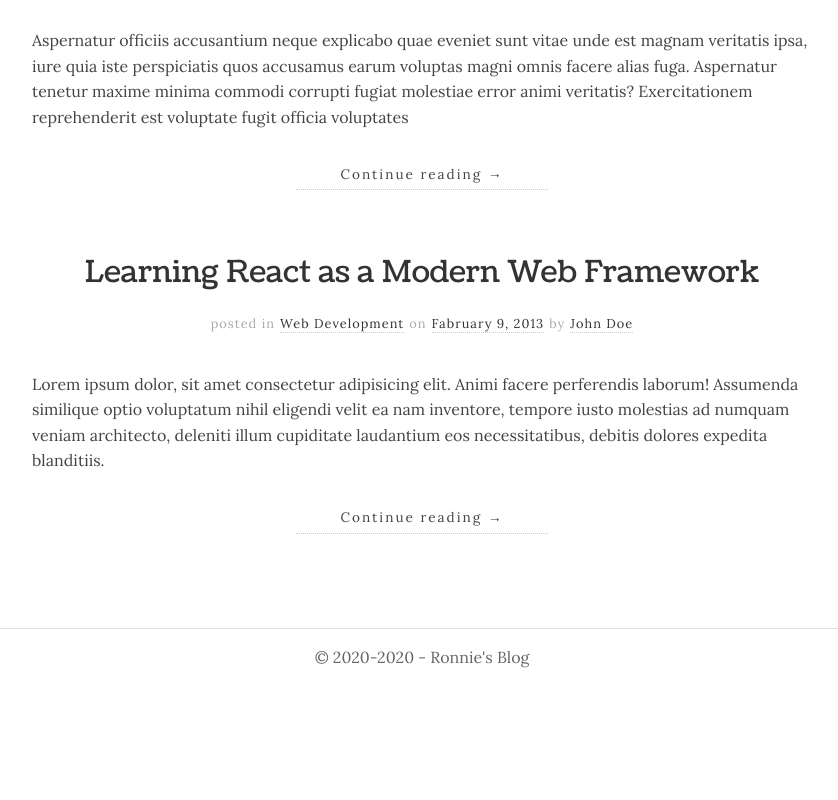
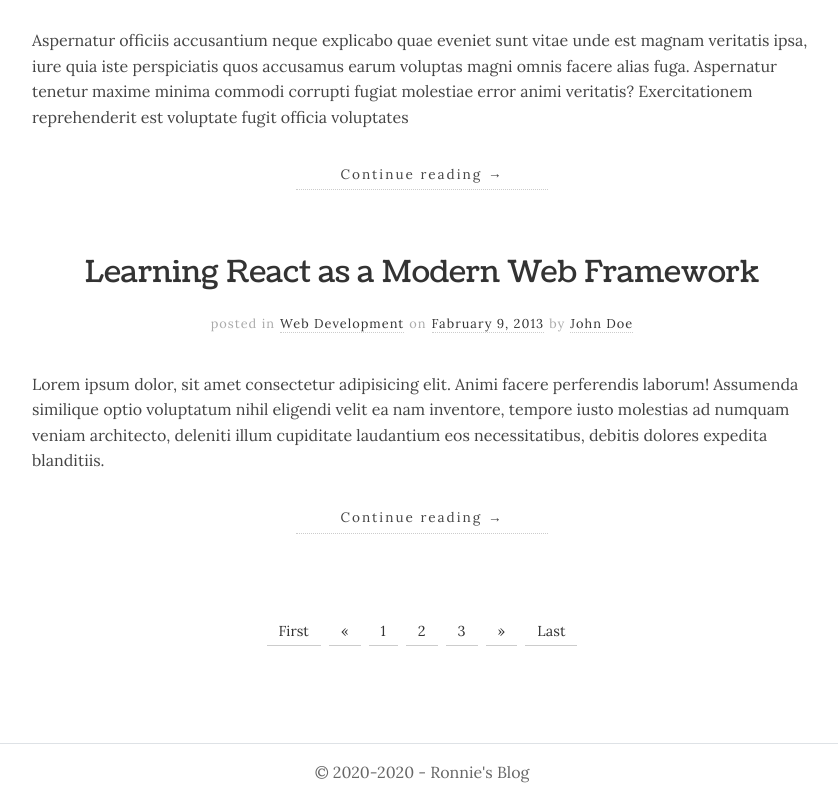
Before and after one commit to rokomari-com/blog, a React (Create React App) app: page / in a window 1280 px wide. Shown: the part 708-1508 px from the top of the page, without its empty margins (218-1056 px from the left). Before the commit the page ends 1393 px from the top, so only its background shows below. Built offline with nearby package versions, Linux system fonts and the light colour scheme.

Commit message:
designed pagination component

```diff
--- a/src/App.js
+++ b/src/App.js
@@ -3,6 +3,7 @@ import Header from './components/layouts/Header/Header';
 import Menu from './components/layouts/Menu/Menu';
 import PostContainer from './components/body/PostContainer/PostContainer';
 import Footer from './components/layouts/Footer/Footer';
+import Pagination from './components/layouts/Pagination/Pagination';
 
 const App = () => {
   return (
@@ -10,6 +11,7 @@ const App = () => {
       <Header />
       <Menu />
       <PostContainer />
+      <Pagination />
       <Footer />
     </div>
   );
--- /dev/null
+++ b/src/components/layouts/Pagination/Pagination.js
@@ -0,0 +1,32 @@
+import React from 'react';
+import './Pagination.scss';
+
+const Pagination = () => {
+    return (
+        <ul className="pagination justify-content-center">
+            <li className="pagination--item">
+                <a href="/">First</a>
+            </li>
+            <li className="pagination--item">
+                <a href="/">«</a>
+            </li>
+            <li className="pagination--item">
+                <a href="/">1</a>
+            </li>
+            <li className="pagination--item">
+                <a href="/">2</a>
+            </li>
+            <li className="pagination--item">
+                <a href="/">3</a>
+            </li>
+            <li className="pagination--item">
+                <a href="/">»</a>
+            </li>
+            <li className="pagination--item">
+                <a href="/">Last</a>
+            </li>
+        </ul>
+    );
+};
+
+export default Pagination;
--- /dev/null
+++ b/src/components/layouts/Pagination/Pagination.scss
@@ -0,0 +1,25 @@
+@import "./../../../sass/config.scss";
+
+.pagination {
+    margin-top: 90px;
+    &--item {
+        margin: 0 8px 0 0;
+        &:last-child {
+            margin-right: 0;
+        }
+
+        a {
+            padding: 5px 12px;
+            font-size: 0.9rem;
+            border-bottom: $solidBorder;
+
+            &:hover {
+                border-bottom: 1px solid lighten($primaryColor, 6.67);
+            }
+
+            &:active {
+                border-bottom: 3px solid lighten($primaryColor, 6.67);
+            }
+        }
+    }
+}
```
